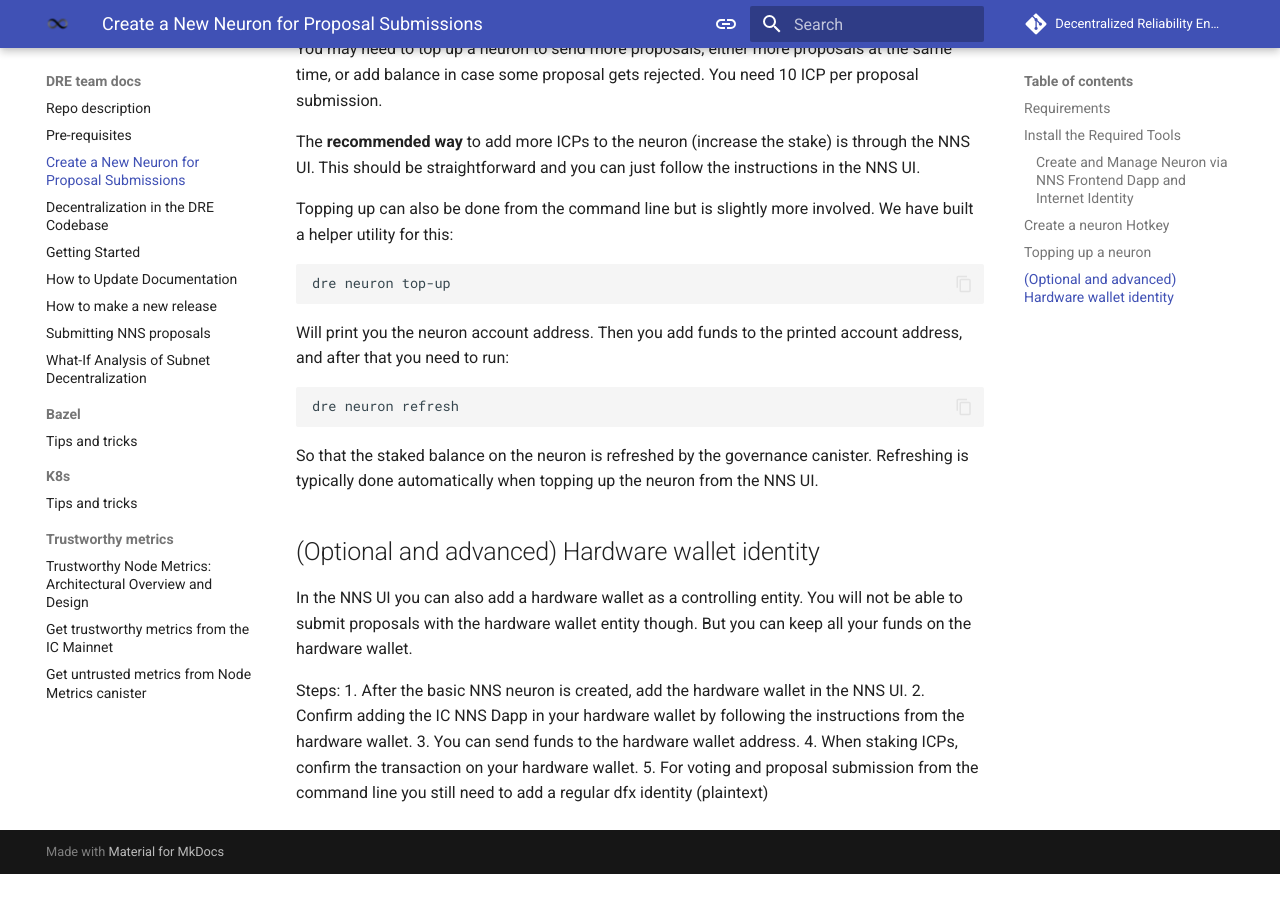
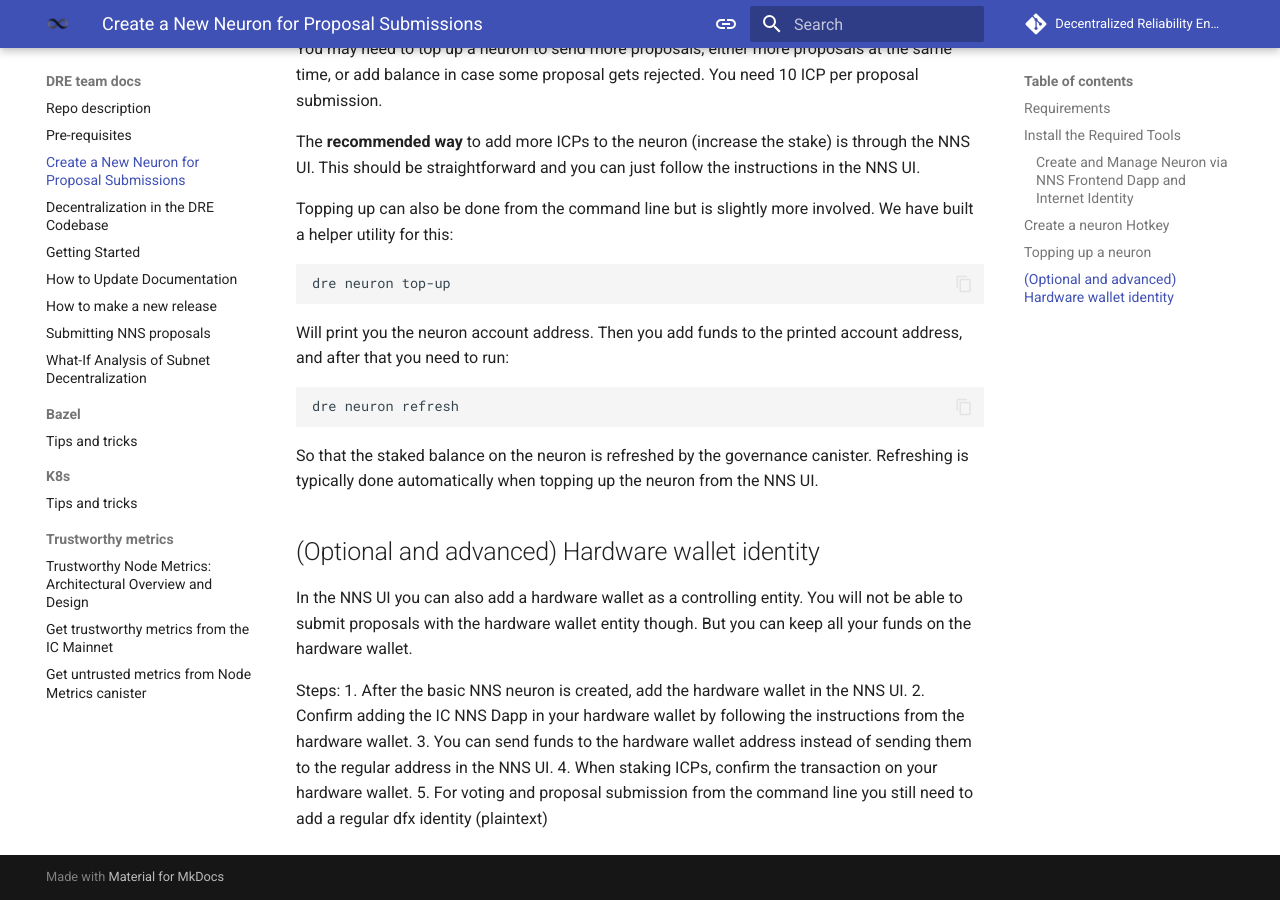
Before and after one commit to dfinity/dre, an MkDocs documentation site: the page built from docs/create-a-neuron.md, in a window 1280 px wide and 900 px high, scrolled down 1404 px. Built offline with MkDocs 1.6.1 and Material for MkDocs 9.7.7, drawn with Linux system fonts in a browser that asks for light colours; comment, search, counter and statistics services are not loaded; before the commit the page ends 2278 px from its top, so only the background shows below that.

Commit message:
Update docs/create-a-neuron.md

```diff
--- a/docs/create-a-neuron.md
+++ b/docs/create-a-neuron.md
@@ -70,6 +70,6 @@
 Steps:
 1. After the basic NNS neuron is created, add the hardware wallet in the NNS UI.
 2. Confirm adding the IC NNS Dapp in your hardware wallet by following the instructions from the hardware wallet.
-3. You can send funds to the hardware wallet address.
+3. You can send funds to the hardware wallet address instead of sending them to the regular address in the NNS UI.
 4. When staking ICPs, confirm the transaction on your hardware wallet.
 5. For voting and proposal submission from the command line you still need to add a regular dfx identity (plaintext)
```
